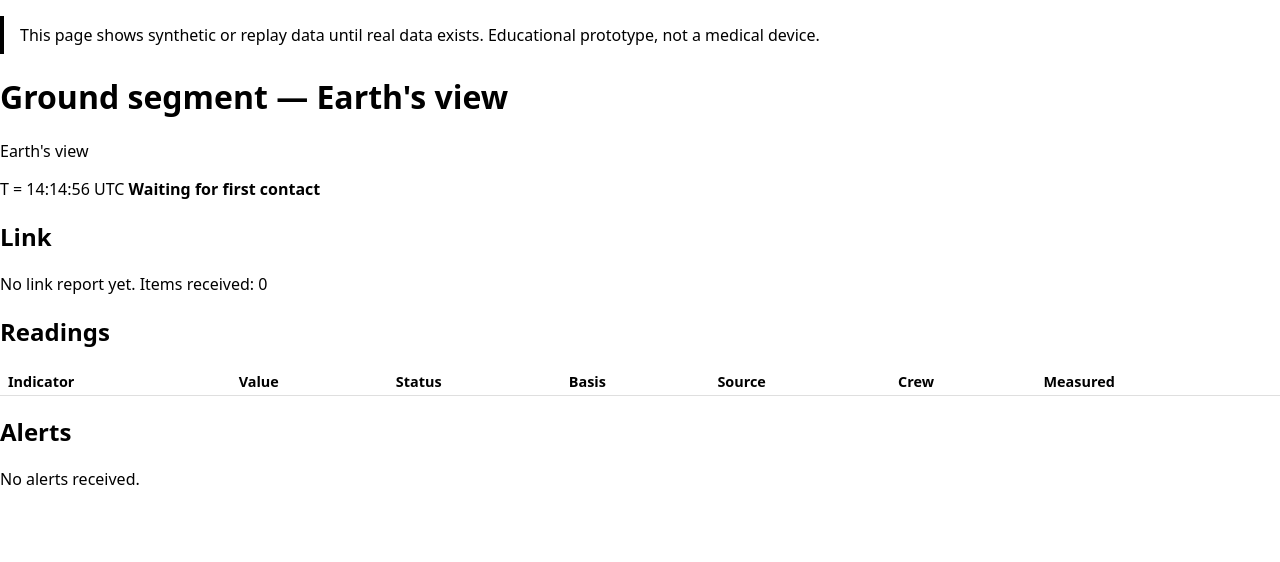
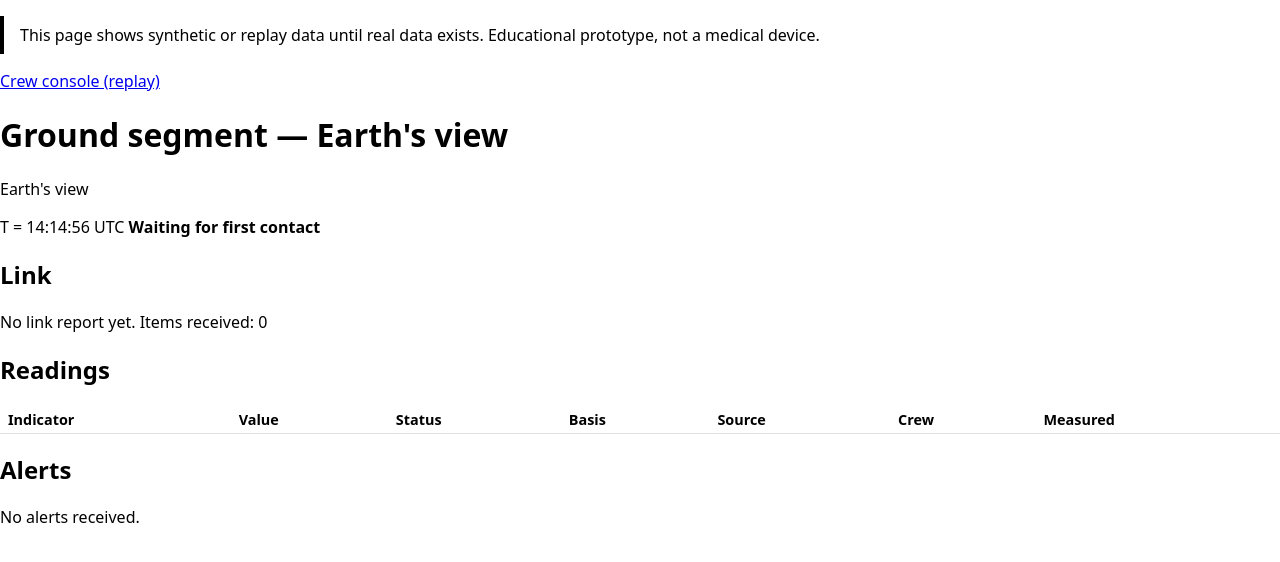
Before and after one commit to alefnsc/habitat-health-monitor, a website built with Vite: page ground/index.html in a window 1280 px wide. Built offline with nearby package versions, Linux system fonts and the light colour scheme; no server answers; files whose address does not match are found by name.

Commit message:
feat(ground): publish the crew console replay build and link it from the ground page (C25 wiring)
Co-Authored-By: Claude Sonnet 5.5 <noreply@anthropic.com>

```diff
--- a/ground/index.html
+++ b/ground/index.html
@@ -7,6 +7,7 @@
   </head>
   <body>
     <p class="notice" role="note">This page shows synthetic or replay data until real data exists. Educational prototype, not a medical device.</p>
+    <p><a href="%BASE_URL%console/">Crew console (replay)</a></p>
     <div id="controls"></div>
     <div id="app"></div>
     <div id="crew"></div>
```
Also changed, not shown: .github/workflows/pages.yml.
